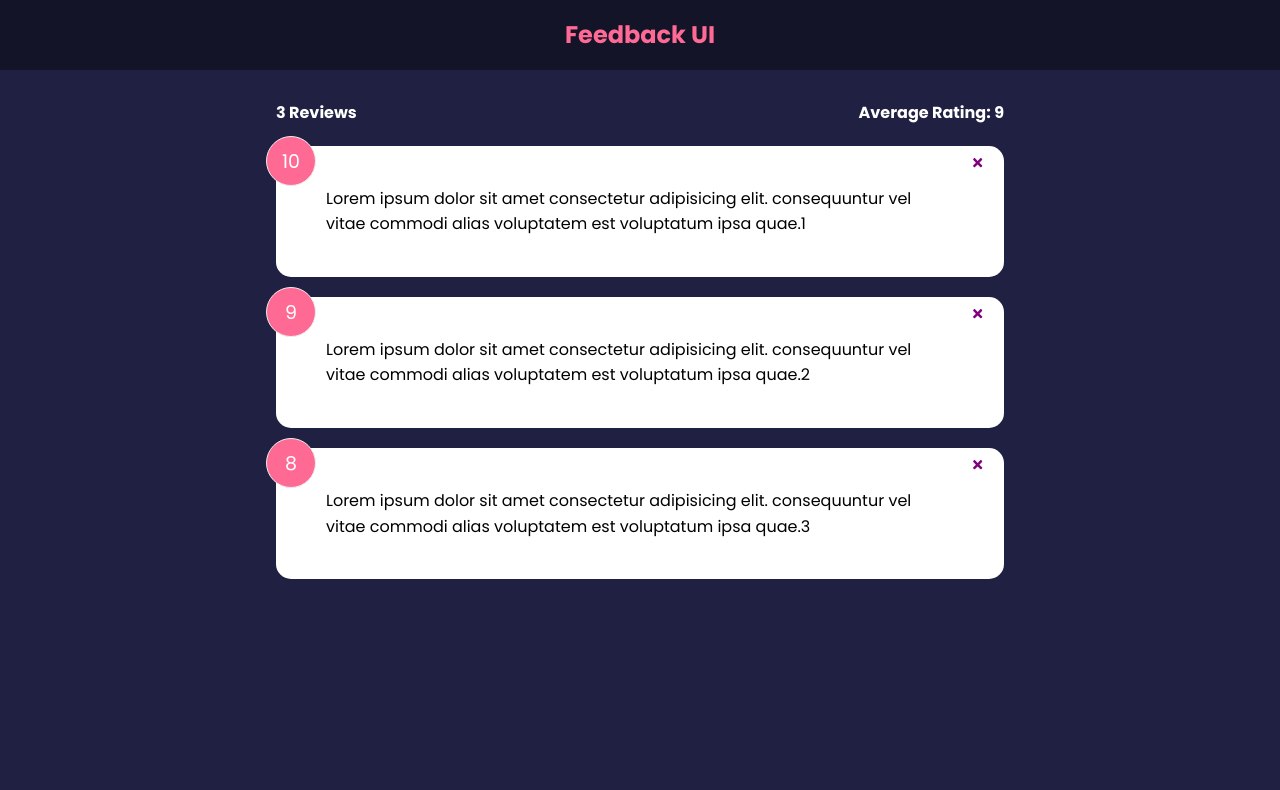
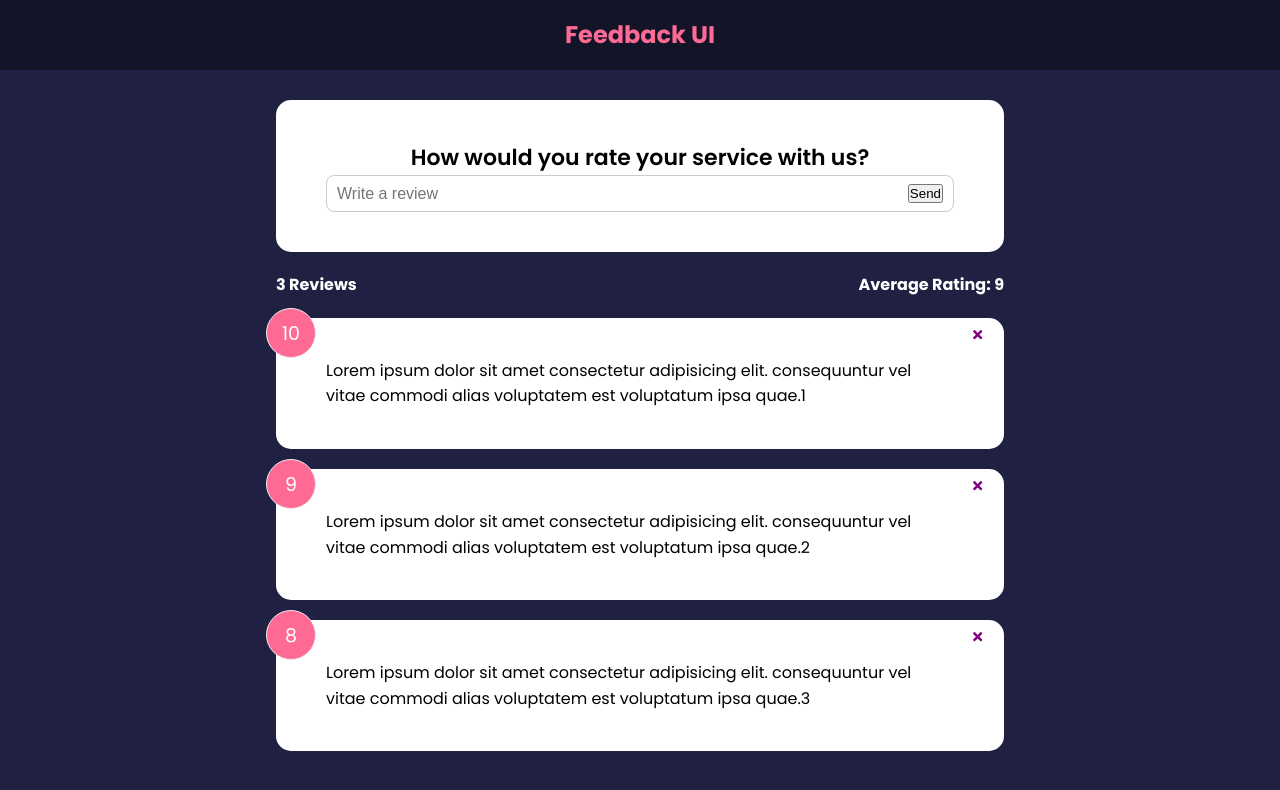
Before and after one commit to burakseyitkara/feedback-app, a React (Create React App) app: page / in a window 1280 px wide. Shown: the top 790 px of the page. Built offline with nearby package versions, Linux system fonts and the light colour scheme; the HTML template or start-up script is replaced by a standard one.

Commit message:
Form Input & State

```diff
--- a/src/App.js
+++ b/src/App.js
@@ -4,6 +4,7 @@
 import FeedbackList from "./components/FeedbackList";
 import FeedBackData from "./data/FeedbackData";
 import FeedbackStats from "./components/FeedbackStats";
+import FeedbackForm from "./components/FeedbackForm";
 
 function App() {
 
@@ -17,6 +18,7 @@
     <>
       <Header />
       <div className="container">
+        <FeedbackForm />
         <FeedbackStats feedback={feedback} />
         <FeedbackList feedbackParam={feedback}
           handleDelete={deleteFeedback}
--- /dev/null
+++ b/src/components/FeedbackForm.jsx
@@ -0,0 +1,29 @@
+import React from 'react'
+import Card from './shared/Card'
+import {useState} from 'react'
+
+function FeedbackForm() {
+
+    const [text, setText] = useState('');
+    const handleTextChange = (e) => {
+        setText(e.target.value);
+    }
+
+  return (
+    <Card>
+
+    <form>
+        <h2>How would you rate your service with us?</h2>
+        {/* @todo -rating select component */}
+        <div className='input-group'>
+            <input onChange={handleTextChange} type="text" placeholder='Write a review' value={text}/>
+            <button type='submit'>Send</button>
+        </div>
+    </form>
+
+
+    </Card>
+  )
+}
+
+export default FeedbackForm
```
